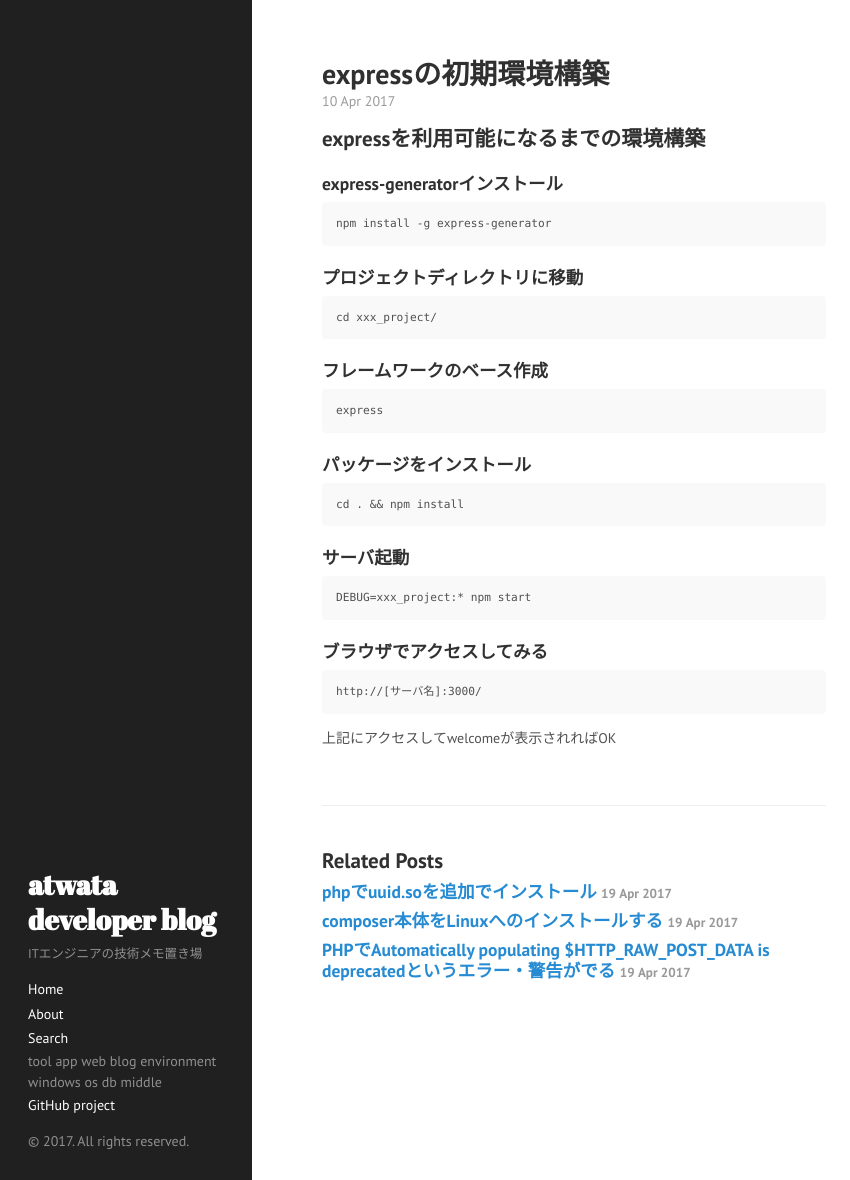
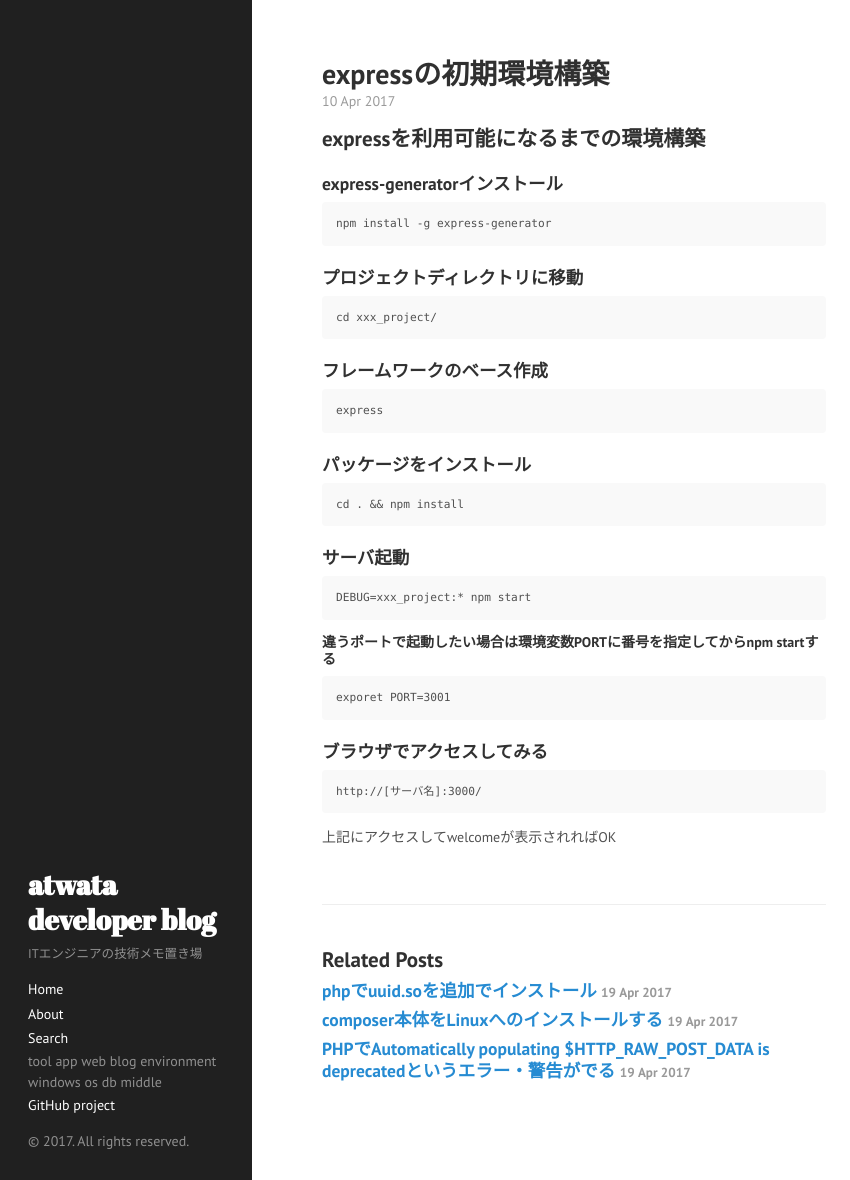
Before and after one commit to atwata/atwata.github.io, a Jekyll site: the page built from _posts/2017-04-10-setup-express.md, in a window 1280 px wide and 1180 px high. Shown: the whole window, without its empty margins (0-850 px from the left). Built offline with Jekyll 4.4.1, drawn with Linux system fonts in a browser that asks for light colours.

Commit message:
update setup-express

````diff
--- a/_posts/2017-04-10-setup-express.md
+++ b/_posts/2017-04-10-setup-express.md
@@ -37,6 +37,12 @@ cd . && npm install
 DEBUG=xxx_project:* npm start
 ```
 
+#### 違うポートで起動したい場合は環境変数PORTに番号を指定してからnpm startする
+
+```
+exporet PORT=3001
+```
+
 ### ブラウザでアクセスしてみる
 
 ```
````
